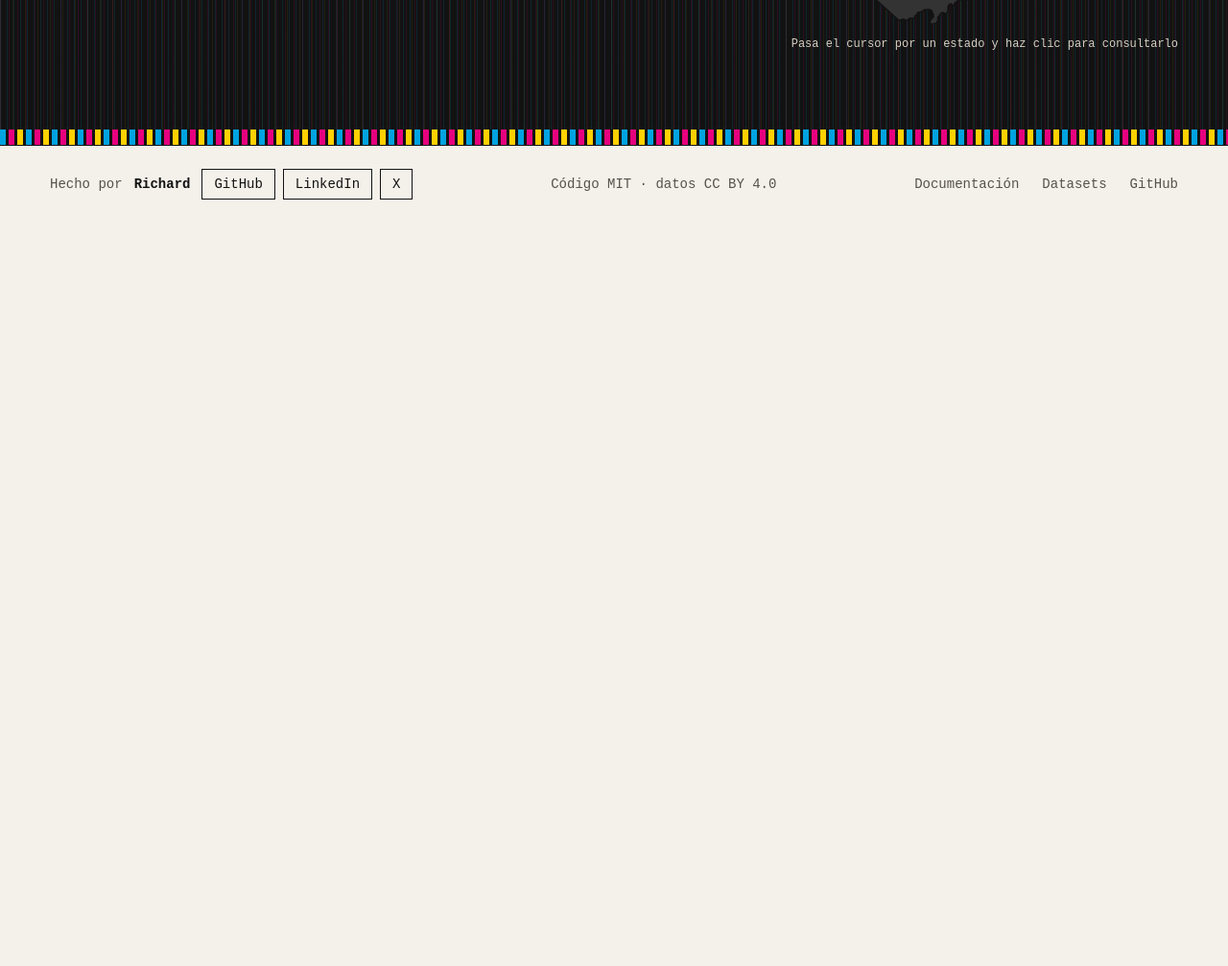
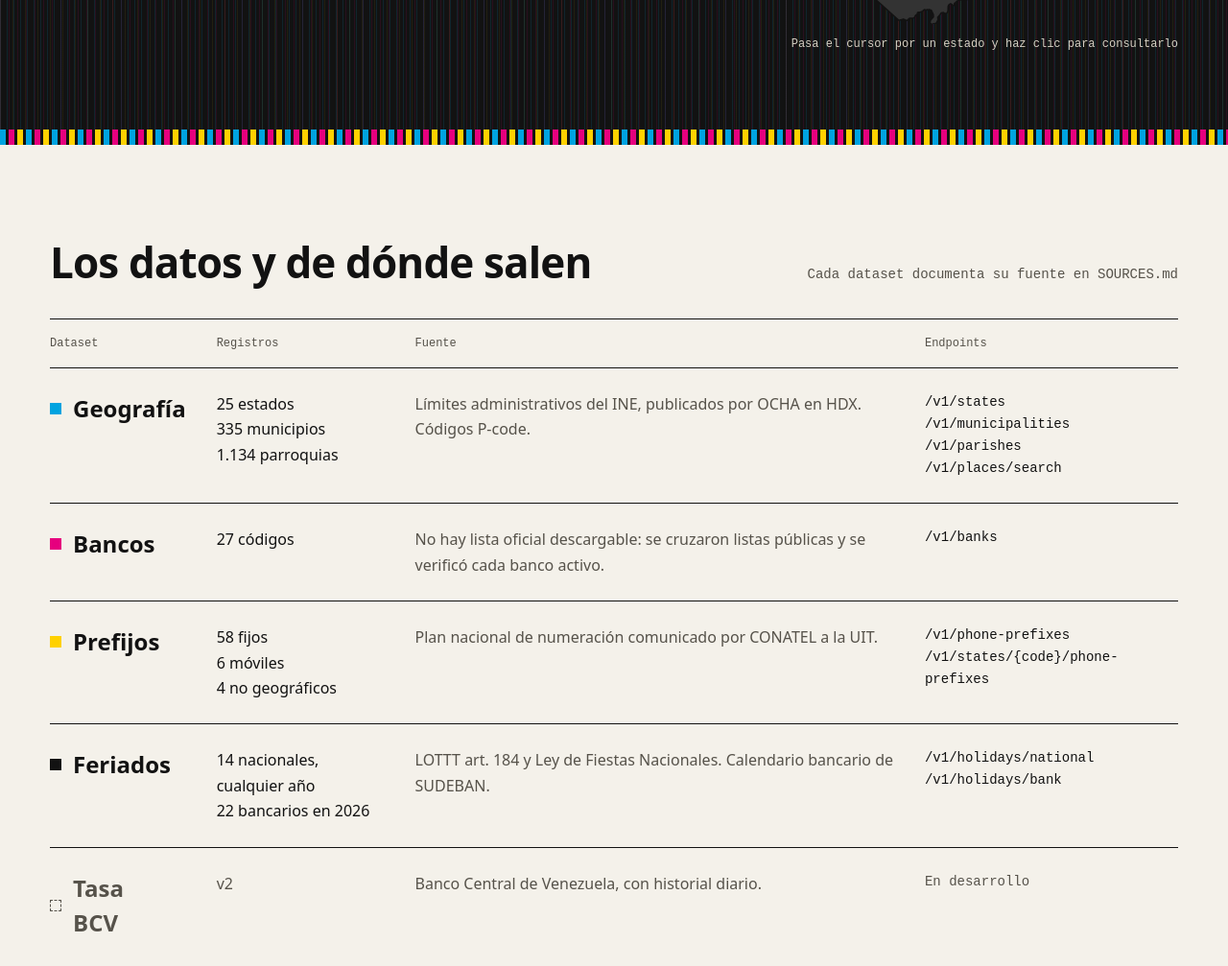
Before and after one commit to esrichardd/datosvenezuela, an Astro site in the folder web/: page / in a window 1280 px wide. Shown: the part 619-1626 px from the top of the page at 96% size. Before the commit the page ends 867 px from the top, so only its background shows below. Built offline with nearby package versions, Linux system fonts and the light colour scheme; Astro itself is replaced by a stand-in of ours.

Commit message:
feat(web): add datasets and sources section to home

```diff
--- /dev/null
+++ b/web/src/components/home/DatasetSources.astro
@@ -0,0 +1,147 @@
+---
+/**
+ * Table of the datasets: how many records, where they come from and which
+ * endpoints serve them. On narrow screens each row becomes a card.
+ */
+import { datasets } from "../../config/datasets";
+import Swatch from "../ui/Swatch.astro";
+
+const formatCount = (count: number) => count.toLocaleString("es-VE");
+---
+
+<table class="sources">
+  <thead>
+    <tr>
+      <th scope="col">Dataset</th>
+      <th scope="col">Registros</th>
+      <th scope="col">Fuente</th>
+      <th scope="col">Endpoints</th>
+    </tr>
+  </thead>
+  <tbody>
+    {datasets.map((dataset) => (
+      <tr class:list={{ "sources__row--pending": !dataset.available }}>
+        <th scope="row" class="sources__name">
+          <Swatch tone={dataset.tone} />
+          {dataset.name}
+        </th>
+        <td data-label="Registros">
+          <ul class="sources__list">
+            {dataset.records.map((record) => (
+              <li>
+                {record.count !== undefined && formatCount(record.count)}{" "}
+                {record.label}
+              </li>
+            ))}
+          </ul>
+        </td>
+        <td data-label="Fuente" class="sources__source">
+          {dataset.source}
+        </td>
+        <td data-label="Endpoints">
+          <ul class="sources__list sources__endpoints">
+            {dataset.endpoints.map((endpoint) => (
+              <li>{endpoint}</li>
+            ))}
+          </ul>
+        </td>
+      </tr>
+    ))}
+  </tbody>
+</table>
+
+<style>
+  .sources {
+    width: 100%;
+    border-collapse: collapse;
+    border-top: var(--border-width) solid var(--color-border);
+    text-align: left;
+  }
+
+  .sources th,
+  .sources td {
+    padding: var(--space-6) var(--space-4);
+    vertical-align: top;
+  }
+
+  .sources th:first-child {
+    padding-left: 0;
+  }
+
+  .sources thead th {
+    padding-block: var(--space-4);
+    color: var(--color-fg-muted);
+    font-family: var(--font-mono);
+    font-size: var(--font-size-xs);
+    font-weight: var(--font-weight-medium);
+  }
+
+  .sources tbody tr {
+    border-top: var(--border-width) solid var(--color-border);
+  }
+
+  .sources__name {
+    display: flex;
+    align-items: center;
+    gap: var(--space-3);
+    width: 22%;
+    font-size: var(--font-size-xl);
+    font-weight: var(--font-weight-extrabold);
+    font-stretch: var(--font-stretch-expanded);
+  }
+
+  .sources__list {
+    margin: 0;
+    padding: 0;
+    list-style: none;
+    line-height: var(--line-height-relaxed);
+  }
+
+  .sources__source {
+    color: var(--color-fg-muted);
+    line-height: var(--line-height-relaxed);
+  }
+
+  .sources__endpoints {
+    font-family: var(--font-mono);
+    font-size: var(--font-size-sm);
+  }
+
+  .sources__row--pending {
+    color: var(--color-fg-muted);
+  }
+
+  /* Narrow screens: each row becomes a card, with the column as a label. */
+  @media (width < 760px) {
+    .sources thead {
+      display: none;
+    }
+
+    .sources,
+    .sources tbody,
+    .sources tr,
+    .sources th,
+    .sources td {
+      display: block;
+      width: 100%;
+    }
+
+    .sources tbody tr {
+      padding-block: var(--space-5);
+    }
+
+    .sources th,
+    .sources td {
+      padding: var(--space-2) 0;
+    }
+
+    .sources td::before {
+      content: attr(data-label);
+      display: block;
+      margin-bottom: var(--space-1);
+      color: var(--color-fg-muted);
+      font-family: var(--font-mono);
+      font-size: var(--font-size-xs);
+    }
+  }
+</style>
--- /dev/null
+++ b/web/src/components/ui/Section.astro
@@ -0,0 +1,58 @@
+---
+/**
+ * A page section: centered container, heading and an optional note
+ * aligned to the right of the heading.
+ */
+import Container from "./Container.astro";
+import Heading from "./Heading.astro";
+
+interface Props {
+  /** Anchor of the section; also used to label it for screen readers. */
+  id: string;
+  title: string;
+  note?: string;
+}
+
+const { id, title, note } = Astro.props;
+const titleId = `${id}-title`;
+---
+
+<section id={id} class="section" aria-labelledby={titleId}>
+  <Container>
+    <header class="section__header">
+      <Heading level={2} id={titleId}>
+        {title}
+      </Heading>
+      {note && <p class="section__note">{note}</p>}
+    </header>
+    <slot />
+  </Container>
+</section>
+
+<style>
+  .section {
+    padding-block: var(--space-24);
+  }
+
+  .section__header {
+    display: flex;
+    flex-wrap: wrap;
+    align-items: baseline;
+    justify-content: space-between;
+    gap: var(--space-3) var(--space-4);
+    margin-bottom: var(--space-8);
+  }
+
+  .section__note {
+    margin: 0;
+    color: var(--color-fg-muted);
+    font-family: var(--font-mono);
+    font-size: var(--font-size-sm);
+  }
+
+  @media (width < 560px) {
+    .section {
+      padding-block: var(--space-16);
+    }
+  }
+</style>
--- /dev/null
+++ b/web/src/components/ui/Swatch.astro
@@ -0,0 +1,41 @@
+---
+/** A small color square that identifies a dataset. Decorative. */
+import type { DatasetTone } from "../../config/datasets";
+
+interface Props {
+  tone: DatasetTone;
+}
+
+const { tone } = Astro.props;
+---
+
+<span class:list={["swatch", `swatch--${tone}`]} aria-hidden="true"></span>
+
+<style>
+  .swatch {
+    display: inline-block;
+    flex: none;
+    width: var(--space-3);
+    height: var(--space-3);
+  }
+
+  .swatch--decor-1 {
+    background-color: var(--color-decor-1);
+  }
+
+  .swatch--decor-2 {
+    background-color: var(--color-decor-2);
+  }
+
+  .swatch--decor-3 {
+    background-color: var(--color-decor-3);
+  }
+
+  .swatch--fg {
+    background-color: var(--color-fg);
+  }
+
+  .swatch--pending {
+    border: var(--border-width) dashed currentColor;
+  }
+</style>
--- /dev/null
+++ b/web/src/config/datasets.ts
@@ -0,0 +1,110 @@
+/**
+ * The datasets the API serves, as the site presents them (home and
+ * /datasets). Written by hand: the data itself lives in ../data, and each
+ * dataset documents its sources there in SOURCES.md.
+ */
+
+/**
+ * Number of records per table.
+ *
+ * Keep in sync with the CSV files in ../data. When they change, update these
+ * numbers (the SOURCES.md files remind you). They are kept apart so they can
+ * later be generated from the CSV files without touching anything else.
+ */
+export const recordCounts = {
+  states: 25,
+  municipalities: 335,
+  parishes: 1134,
+  banks: 27,
+  landlinePrefixes: 58,
+  mobilePrefixes: 6,
+  nonGeographicPrefixes: 4,
+  nationalHolidays: 14,
+  bankHolidays2026: 22,
+} as const;
+
+/** Color of the dataset's swatch. "pending" marks one not available yet. */
+export type DatasetTone = "decor-1" | "decor-2" | "decor-3" | "fg" | "pending";
+
+export interface Dataset {
+  id: string;
+  name: string;
+  tone: DatasetTone;
+  /** False for datasets announced but not served yet. */
+  available: boolean;
+  /** One line per table, e.g. "335 municipios". */
+  records: { count?: number; label: string }[];
+  /** Short summary of the source; the details are in SOURCES.md. */
+  source: string;
+  endpoints: string[];
+}
+
+export const datasets: Dataset[] = [
+  {
+    id: "geography",
+    name: "Geografía",
+    tone: "decor-1",
+    available: true,
+    records: [
+      { count: recordCounts.states, label: "estados" },
+      { count: recordCounts.municipalities, label: "municipios" },
+      { count: recordCounts.parishes, label: "parroquias" },
+    ],
+    source:
+      "Límites administrativos del INE, publicados por OCHA en HDX. Códigos P-code.",
+    endpoints: [
+      "/v1/states",
+      "/v1/municipalities",
+      "/v1/parishes",
+      "/v1/places/search",
+    ],
+  },
+  {
+    id: "banks",
+    name: "Bancos",
+    tone: "decor-2",
+    available: true,
+    records: [{ count: recordCounts.banks, label: "códigos" }],
+    source:
+      "No hay lista oficial descargable: se cruzaron listas públicas y se verificó cada banco activo.",
+    endpoints: ["/v1/banks"],
+  },
+  {
+    id: "phones",
+    name: "Prefijos",
+    tone: "decor-3",
+    available: true,
+    records: [
+      { count: recordCounts.landlinePrefixes, label: "fijos" },
+      { count: recordCounts.mobilePrefixes, label: "móviles" },
+      { count: recordCounts.nonGeographicPrefixes, label: "no geográficos" },
+    ],
+    source: "Plan nacional de numeración comunicado por CONATEL a la UIT.",
+    endpoints: ["/v1/phone-prefixes", "/v1/states/{code}/phone-prefixes"],
+  },
+  {
+    id: "holidays",
+    name: "Feriados",
+    tone: "fg",
+    available: true,
+    records: [
+      {
+        count: recordCounts.nationalHolidays,
+        label: "nacionales, cualquier año",
+      },
+      { count: recordCounts.bankHolidays2026, label: "bancarios en 2026" },
+    ],
+    source:
+      "LOTTT art. 184 y Ley de Fiestas Nacionales. Calendario bancario de SUDEBAN.",
+    endpoints: ["/v1/holidays/national", "/v1/holidays/bank"],
+  },
+  {
+    id: "exchange-rate",
+    name: "Tasa BCV",
+    tone: "pending",
+    available: false,
+    records: [{ label: "v2" }],
+    source: "Banco Central de Venezuela, con historial diario.",
+    endpoints: ["En desarrollo"],
+  },
+];
--- a/web/src/pages/index.astro
+++ b/web/src/pages/index.astro
@@ -1,6 +1,8 @@
 ---
+import DatasetSources from "../components/home/DatasetSources.astro";
 import Hero from "../components/home/Hero.astro";
 import VenezuelaMap from "../components/home/VenezuelaMap.astro";
+import Section from "../components/ui/Section.astro";
 import BaseLayout from "../layouts/BaseLayout.astro";
 ---
 
@@ -8,4 +10,11 @@ import BaseLayout from "../layouts/BaseLayout.astro";
   <Hero slot="hero">
     <VenezuelaMap slot="aside" />
   </Hero>
+  <Section
+    id="datos"
+    title="Los datos y de dónde salen"
+    note="Cada dataset documenta su fuente en SOURCES.md"
+  >
+    <DatasetSources />
+  </Section>
 </BaseLayout>
```
